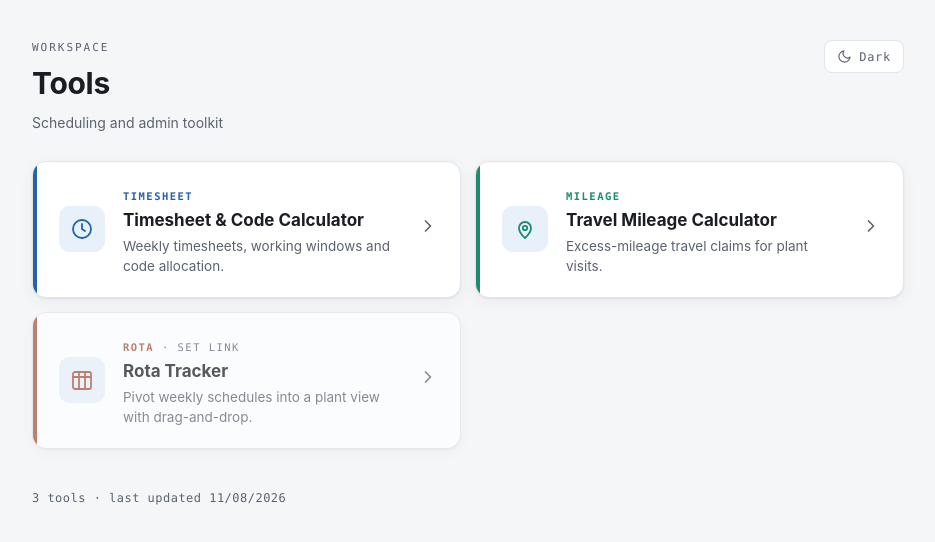
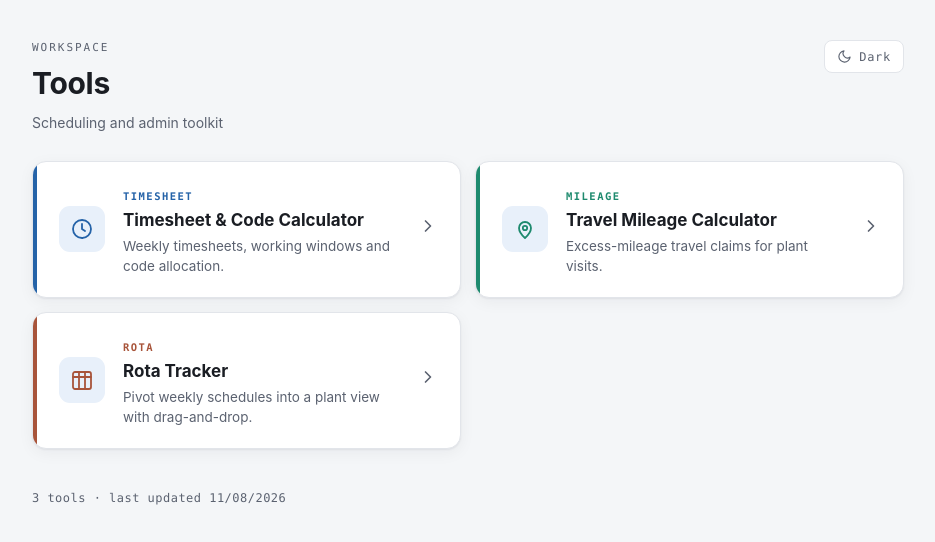
Before and after one commit to alpycens/intranet, a plain HTML site: page index.html in a window 1280 px wide. Shown: the whole page, without its empty margins (172-1107 px from the left). Drawn offline with Linux system fonts and the light colour scheme.

Commit message:
Add files via upload

```diff
--- a/index.html
+++ b/index.html
@@ -111,7 +111,7 @@ const TOOLS = [
   {
     key:"rota", tag:"Rota", name:"Rota Tracker",
     desc:"Pivot weekly schedules into a plant view with drag-and-drop.",
-    url:"", /* TODO: e.g. https://alpycens.github.io/rota-tracker/ */
+    url:"https://alpycens.github.io/rotatracker/",
     color:"var(--c-rota)",
     icon:'<rect x="3" y="4" width="18" height="17" rx="2"/><path d="M3 9h18M9 4v17M15 4v17"/>'
   }
```
